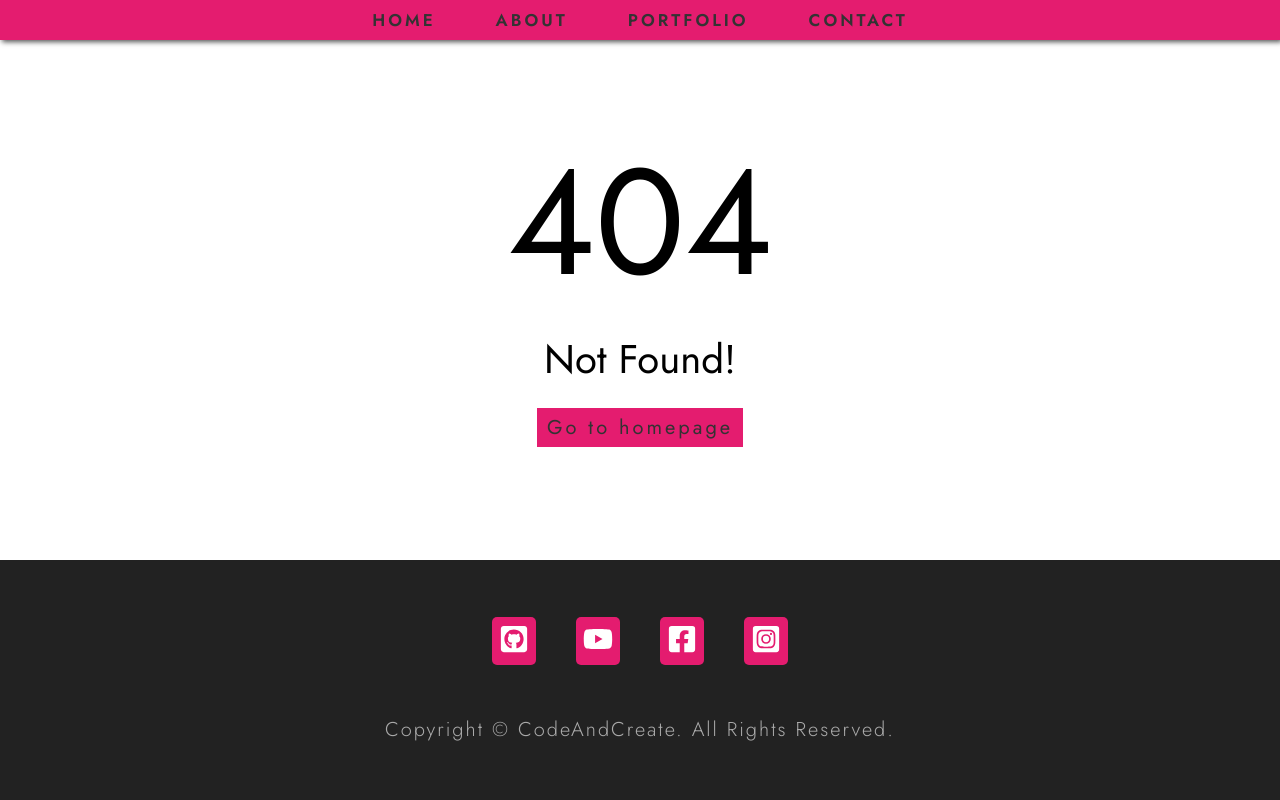
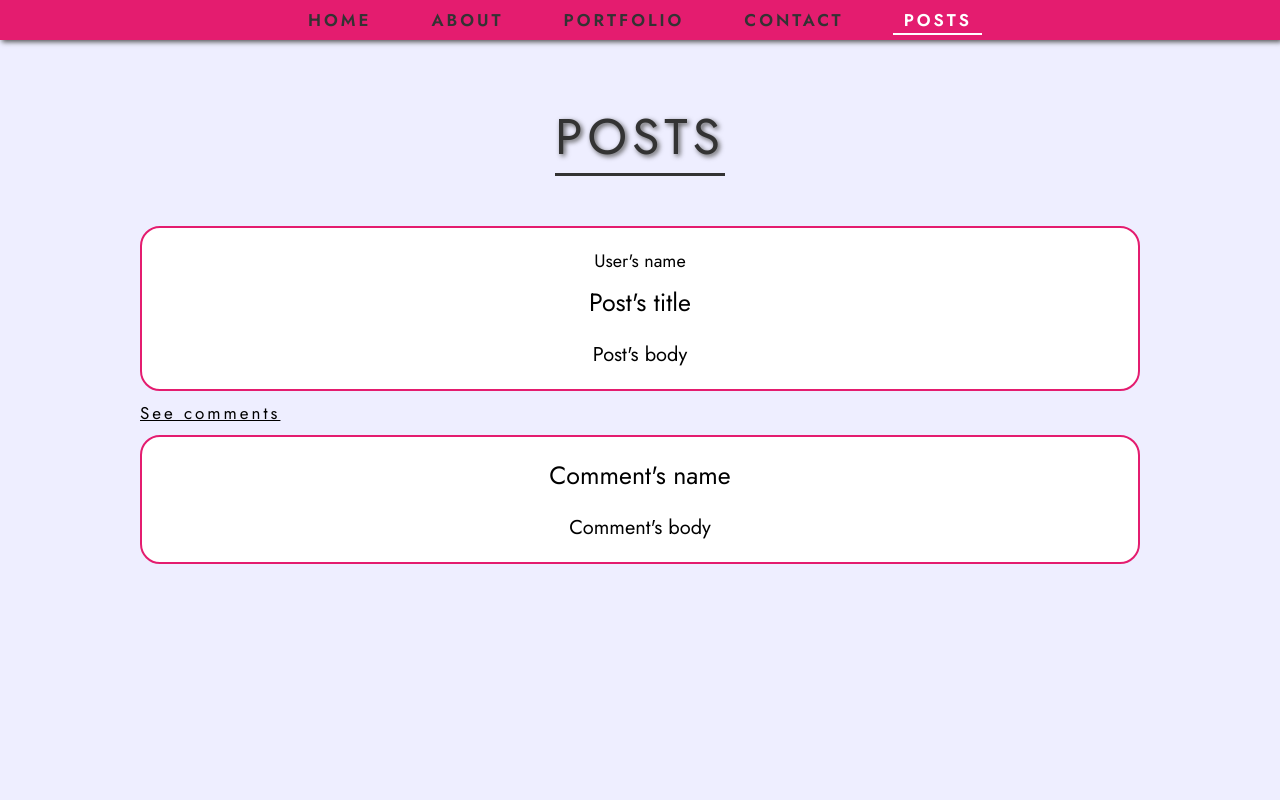
Before and after one commit to Daniel-1017/website-layout-react, a React (Create React App) app: page /posts in a window 1280 px wide. Before the commit this address had no page. Shown: the top 800 px of the page. Built offline with nearby package versions, Linux system fonts and the light colour scheme.

Commit message:
Posts page

```diff
--- a/src/App.js
+++ b/src/App.js
@@ -7,6 +7,7 @@ import Portfolio from "./pages/Portfolio/Portfolio";
 import Contact from "./pages/Contact/Contact";
 import Footer from "./components/Footer/Footer";
 import NotFound from "./pages/NotFound/NotFound";
+import PostsPage from "./pages/PostsPage/PostsPage";
 
 const App = () => {
   return (
@@ -28,6 +29,9 @@ const App = () => {
         <Route path="/contact-me">
           <Contact />
         </Route>
+        <Route path="/posts">
+          <PostsPage />
+        </Route>
         <Route path="*">
           <NotFound />
         </Route>
--- a/src/data/NavLinks.js
+++ b/src/data/NavLinks.js
@@ -19,6 +19,11 @@ const navLinks = [
     to: "/contact-me",
     linkText: "Contact",
   },
+  {
+    id: 5,
+    to: "/posts",
+    linkText: "Posts",
+  },
 ];
 
 const NavLinks = () => {
--- a/src/pages/Contact/Contact.js
+++ b/src/pages/Contact/Contact.js
@@ -92,7 +92,7 @@ const Contact = (props) => {
         {(nameInputHasError || emailInputHasError || textInputHasError) && (
           <p style={{ color: "#7c7c7c", fontSize: "18px" }}>Invalid Form</p>
         )}
-        <button disabled={!formIsValid}>
+        <button className={classes["contact-btn"]} disabled={!formIsValid}>
           {!formIsValid ? "can't submit" : "submit"}
         </button>
       </form>
--- a/src/pages/Contact/Contact.module.css
+++ b/src/pages/Contact/Contact.module.css
@@ -43,7 +43,7 @@
   color: #555;
 }
 
-button {
+.contact-btn {
   width: 100%;
   padding: 0.5rem;
   margin: 0.5rem 0;
--- /dev/null
+++ b/src/pages/PostsPage/PostsPage.js
@@ -0,0 +1,26 @@
+import React from "react";
+import classes from "./PostsPage.module.css";
+
+const PostsPage = () => {
+  return (
+    <section className={classes["section-6"]}>
+      <h2 className="section-heading">Posts</h2>
+      <div className={classes["posts-wrapper"]}>
+        <div className={classes.post}>
+          <div>
+            <h1 className={classes["post-username"]}>User's name</h1>
+            <h2 className={classes["post-title"]}>Post's title</h2>
+            <h3 className={classes["post-body"]}>Post's body</h3>
+          </div>
+          <button className={classes["see-comments"]}>See comments</button>
+          <div>
+            <h1 className={classes["comment-name"]}>Comment's name</h1>
+            <h2 className={classes["comment-body"]}>Comment's body</h2>
+          </div>
+        </div>
+      </div>
+    </section>
+  );
+};
+
+export default PostsPage;
--- /dev/null
+++ b/src/pages/PostsPage/PostsPage.module.css
@@ -0,0 +1,47 @@
+.section-6 {
+  width: 100%;
+  min-height: 100vh;
+  padding: 10rem 0;
+  background-color: #eef;
+  display: flex;
+  flex-direction: column;
+  align-items: center;
+}
+
+.post {
+  width: 100rem;
+}
+
+.post > div {
+  background-color: #fff;
+  border-radius: 2rem;
+  padding: 2rem;
+  text-align: center;
+  border: 2px solid #e41c6f;
+}
+
+.post-username {
+  font-size: 18px;
+  margin-bottom: 1rem;
+}
+
+.post-title,
+.comment-name {
+  font-size: 25px;
+  margin-bottom: 2rem;
+}
+
+.post-body,
+.comment-body {
+  font-size: 20px;
+}
+
+.see-comments {
+  background-color: transparent;
+  border: 0;
+  font-size: 1.7rem;
+  margin: 1rem 0;
+  text-decoration: underline;
+  cursor: pointer;
+  letter-spacing: 0.3rem;
+}
```
